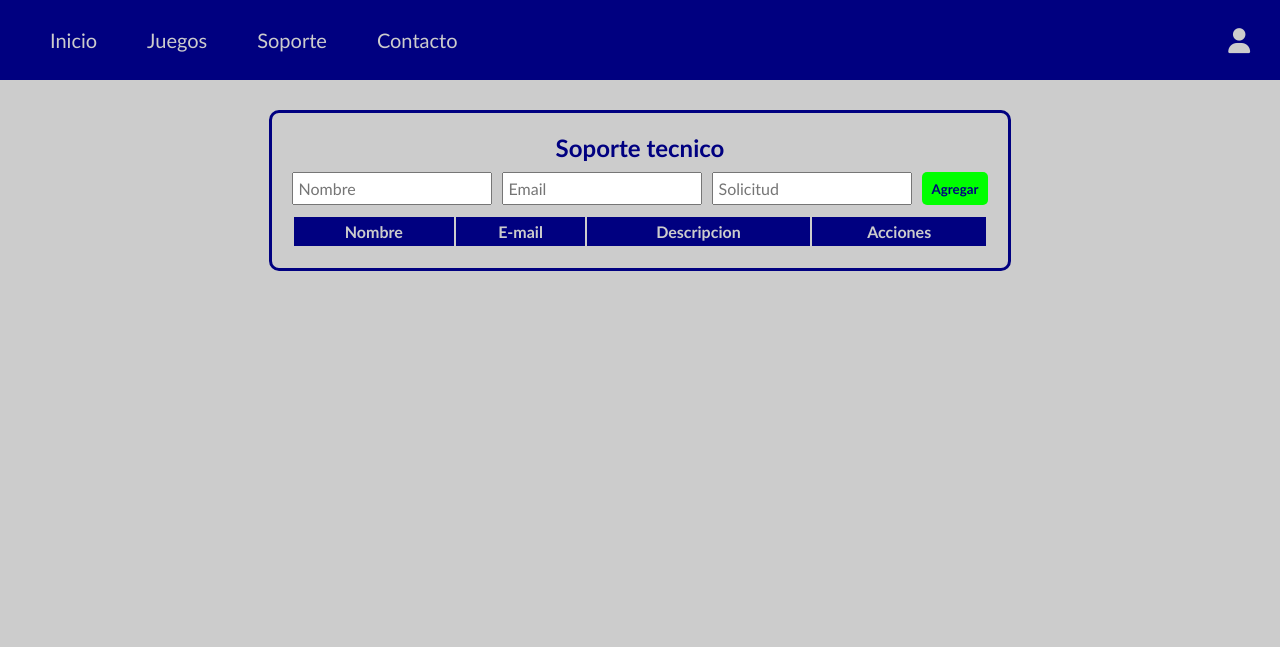
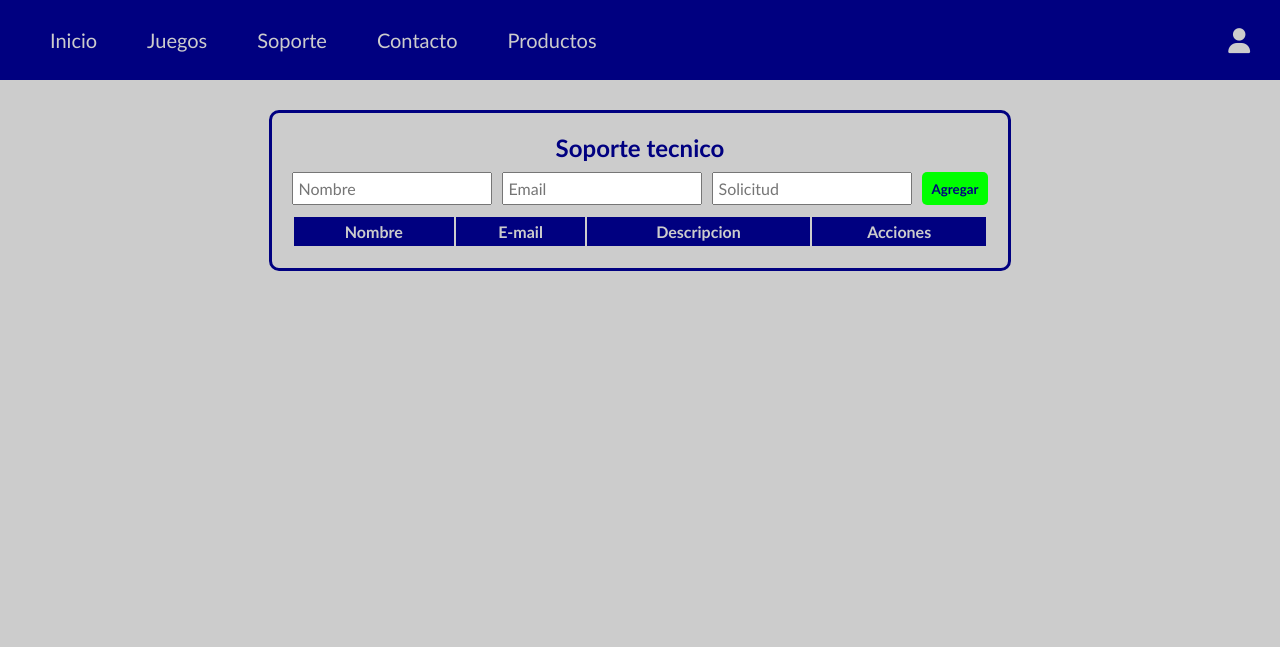
Before and after one commit to PulpFiction1234/Proyecto-2, a plain HTML site: page crud.html in a window 1280 px wide. Shown: the top 647 px of the page. Drawn offline with Linux system fonts and the light colour scheme.

Commit message:
Ajustes Archivo Html

```diff
--- a/crud.html
+++ b/crud.html
@@ -24,6 +24,9 @@
                 </li>
                 <li>
                     <a href="">Contacto </a>
+                </li>
+                <li>
+                    <a href="">Productos</a>
                 </li>
                 <li class="li-user">
                     <a class="a-user" href=""><i class="fa-solid fa-user"></i></a>
```
